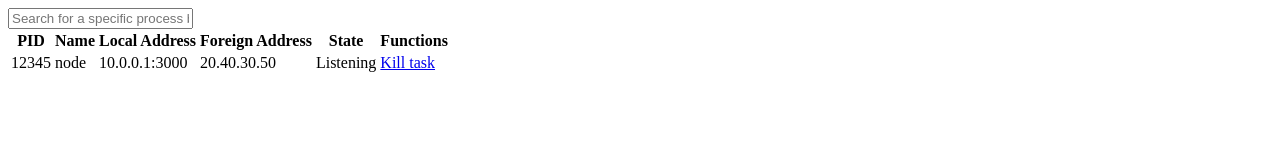
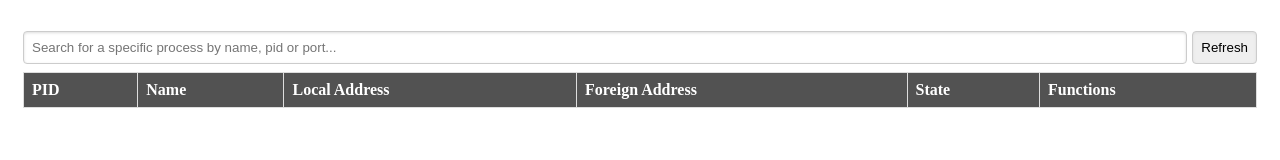
Before and after one commit to shy2net/vscode-taskkill, a website: page src/commands/showActiveNetworkTasks.command/showActiveNetworkTasks.command.html in a window 1280 px wide. Drawn offline with Linux system fonts and the light colour scheme.

Commit message:
Code working!

```diff
--- a/src/commands/showActiveNetworkTasks.command/showActiveNetworkTasks.command.html
+++ b/src/commands/showActiveNetworkTasks.command/showActiveNetworkTasks.command.html
@@ -5,12 +5,68 @@
     <meta charset="UTF-8">
     <meta name="viewport" content="width=device-width, initial-scale=1.0">
     <title>Active Network Tasks</title>
+
+    <style type="text/css">
+        body {
+            color: #fff;
+            padding: 15px;
+        }
+
+        .functions-wrapper {
+            display: flex;
+        }
+
+        input {
+            margin: 8px 0;
+            display: inline-block;
+            border: 1px solid #ccc;
+            box-shadow: inset 0 1px 3px #ddd;
+            border-radius: 4px;
+            -webkit-box-sizing: border-box;
+            -moz-box-sizing: border-box;
+            box-sizing: border-box;
+            padding: 8px;
+        }
+
+        #query_search {
+            flex: 1;
+        }
+
+        #refresh_btn {
+            margin-left: 5px;
+        }
+
+        table {
+            border-collapse: collapse;
+            border-spacing: 0;
+            width: 100%;
+        }
+
+        th {
+            padding-top: 11px;
+            padding-bottom: 11px;
+            background-color: #525252;
+            color: white;
+        }
+
+        tr:nth-child(even) {
+            background-color: #6d6d6d9a;
+        }
+
+        td,
+        th {
+            border: 1px solid #ddd;
+            text-align: left;
+            padding: 8px;
+        }
+    </style>
 </head>
 
 <body>
 
-    <div>
+    <div class="functions-wrapper">
         <input id="query_search" type="text" placeholder="Search for a specific process by name, pid or port..." />
+        <input id="refresh_btn" type="button" value="Refresh" />
     </div>
 
     <table class="table">
@@ -30,15 +86,8 @@
     </table>
 
     <script>
-        let processes = [{
-            pid: 12345,
-            name: 'node',
-            localAddress: '10.0.0.1:3000',
-            foreignAddress: '20.40.30.50',
-            protocol: 'TCP',
-            state: 'Listening'
-        }];
-        //  const vscode = acquireVsCodeApi();
+        let processes = [];
+        const vscode = acquireVsCodeApi();
 
 
         window.addEventListener('message', event => {
@@ -61,6 +110,10 @@
         document.querySelector('#query_search').addEventListener('keydown', (event) => {
             // Wait for a second for the changes to be applied to the textbox
             setTimeout(() => applyFilter(event.target.value));
+        });
+
+        document.querySelector('#refresh_btn').addEventListener('click', (event) => {
+            onRefreshClick();
         });
 
         /**
@@ -88,7 +141,6 @@
             });
         }
 
-
         /**
          * Create a process representing a row.
          */
@@ -101,7 +153,7 @@
                     <td>${process.localAddress}</td>
                     <td>${process.foreignAddress}</td>
                     <td>${process.state}</td>
-                    <td><a href="#" onclick="onKillTask(${
+                    <td><a href="javascript: void(0)" onclick="onKillTask(${
                     process.pid
                     })" class="kill-btn">Kill task</a></td>
                 </tr>`;
@@ -110,6 +162,12 @@
 
         function clearProcesses() {
             document.querySelector('tbody').innerHTML = '';
+        }
+
+        function onRefreshClick() {
+            vscode.postMessage({
+                command: 'refresh'
+            });
         }
 
         function onKillTask(pid) {
--- a/src/extension.ts
+++ b/src/extension.ts
@@ -12,7 +12,7 @@ export function activate(context: vscode.ExtensionContext) {
   getProcessManagerForOS()
     .then(procManager => {
       // Register all VSCode extension commands
-      let command: any = new ShowActiveNetworkTasksCommand(procManager);
+      let command: any = new ShowActiveNetworkTasksCommand(context, procManager);
       context.subscriptions.push(command.register());
 
       command = new ForceKillActiveNetworkTasksCommand(procManager);
--- a/src/process-manager/index.ts
+++ b/src/process-manager/index.ts
@@ -22,9 +22,7 @@ export function getProcessManagerForOS(): Promise<ProcessManager> {
           return resolve(new MacProcessManager());
       }
 
-      return Promise.reject(
-        new Error(`This operating system is not supported!`)
-      );
+      return Promise.reject(new Error(`This operating system is not supported!`));
     });
   });
 }
```
Also changed, not shown: src/commands/showActiveNetworkTasks.command/showActiveNetworkTasks.command.ts (+42 -12 lines), CHANGELOG.md.
